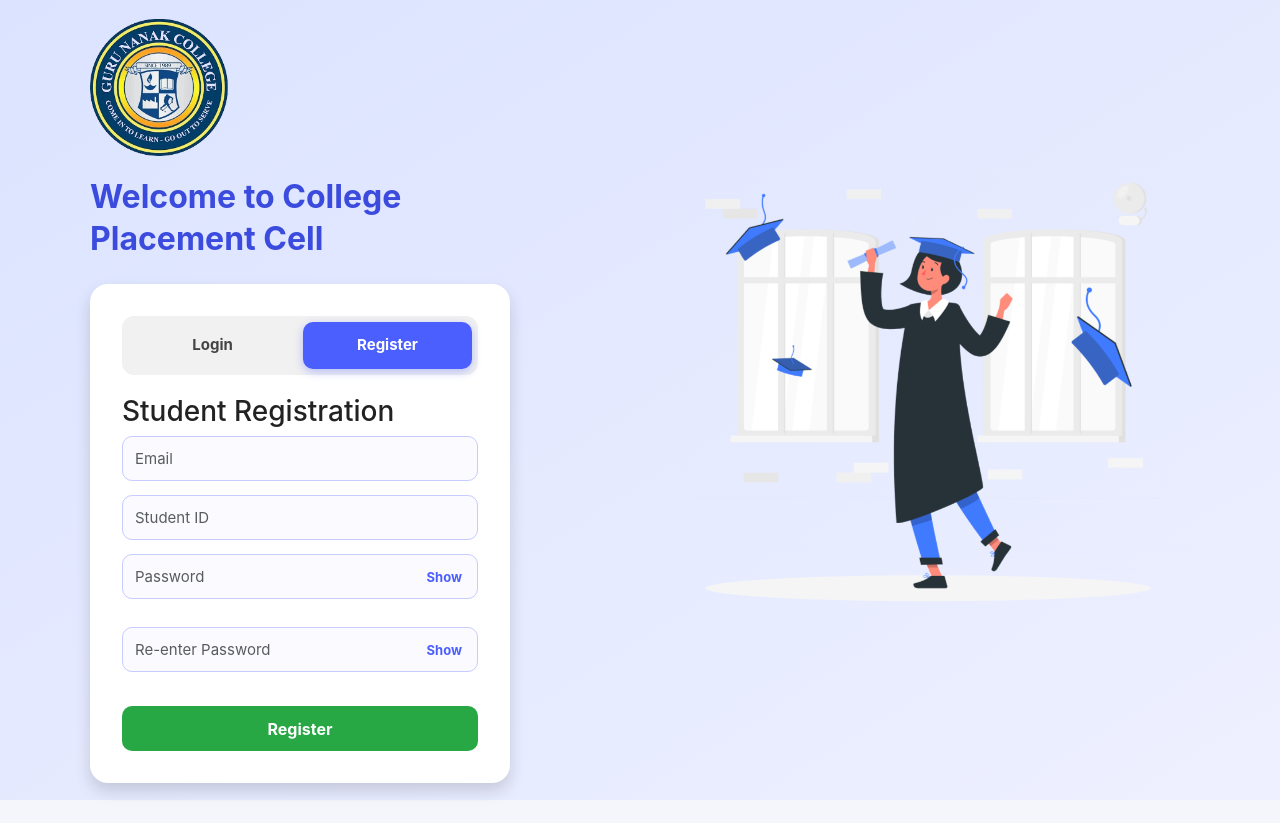
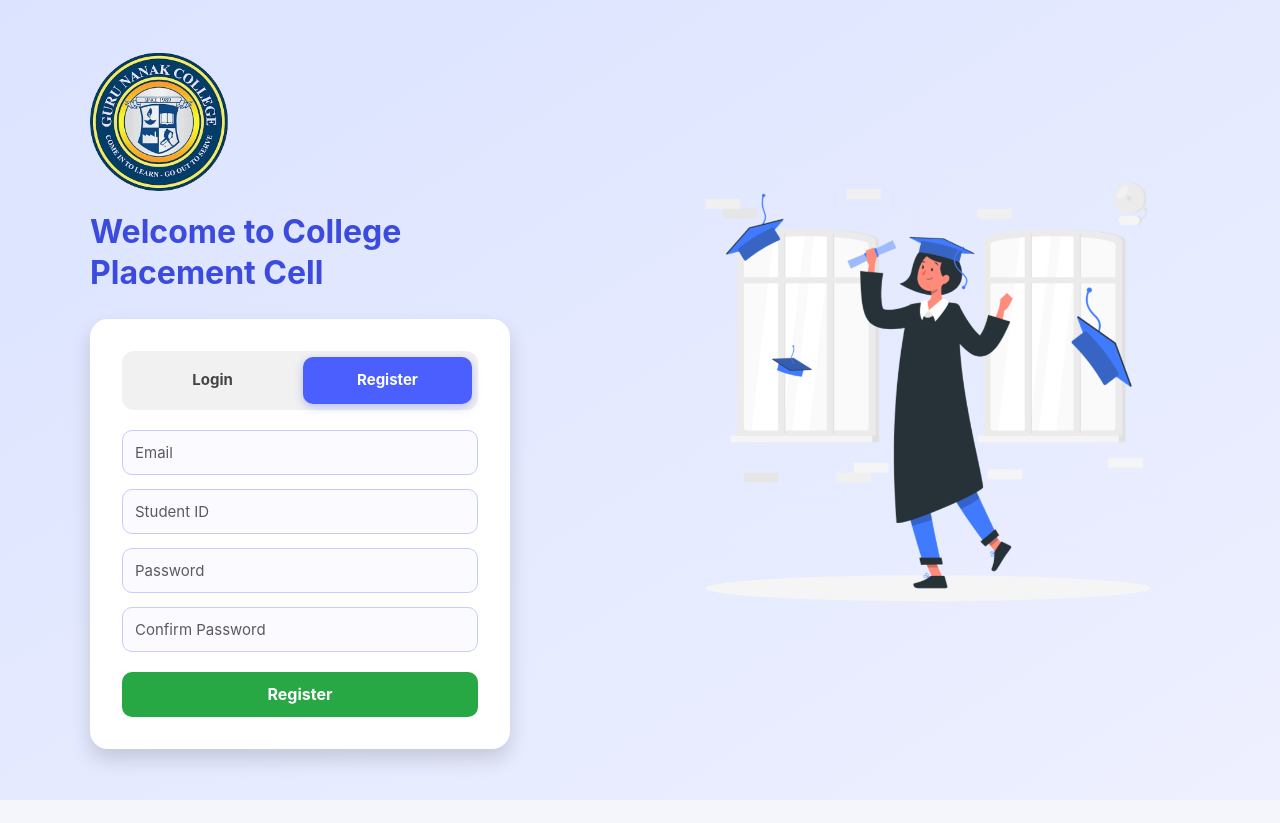
Before and after one commit to KaifShaikh668/college-placement-frontend, a React (Create React App) app: page /login/student in a window 1280 px wide. Both pictures are taken after a click on the button "Register". After the commit the page ends 800 px from the top, so only its background shows below. Built offline with nearby package versions, Linux system fonts and the light colour scheme.

Commit message:
Live border validation with error messages

```diff
--- a/src/pages/auth/StudentLogin.jsx
+++ b/src/pages/auth/StudentLogin.jsx
@@ -1,334 +1,260 @@
 import React, { useMemo, useState } from "react";
 import { useNavigate } from "react-router-dom";
 import axios from "axios";
-import { FaCheckCircle, FaTimesCircle } from "react-icons/fa";
 import "../../styles/Login.css";
 
 import logo from "../../assets/images/logo.png";
 import hero from "../../assets/images/hero.png";
 
 export default function StudentLogin() {
+
 const navigate = useNavigate();
 
-  const [activeTab, setActiveTab] = useState("login");
+const [activeTab,setActiveTab]=useState("login");
 
-  const [loginEmail, setLoginEmail] = useState("");
-  const [loginPassword, setLoginPassword] = useState("");
-  const [showLoginPass, setShowLoginPass] = useState(false);
-  const [loading, setLoading] = useState(false);
+const [loginEmail,setLoginEmail]=useState("");
+const [loginPassword,setLoginPassword]=useState("");
+const [showLoginPass,setShowLoginPass]=useState(false);
+const [loading,setLoading]=useState(false);
 
-  const [regEmail, setRegEmail] = useState("");
-  const [regStudentId, setRegStudentId] = useState("");
-  const [regPassword, setRegPassword] = useState("");
-  const [regConfirmPassword, setRegConfirmPassword] = useState("");
-  const [showRegPass, setShowRegPass] = useState(false);
-  const [showRegConfirmPass, setShowRegConfirmPass] = useState(false);
+const [regEmail,setRegEmail]=useState("");
+const [regStudentId,setRegStudentId]=useState("");
+const [regPassword,setRegPassword]=useState("");
+const [regConfirmPassword,setRegConfirmPassword]=useState("");
 
-  const [, setFormErrors] = useState({});
-  const [showToast, setShowToast] = useState(false);
+const [errors,setErrors]=useState({});
 
-  /* ---------------- VALIDATIONS ---------------- */
+/* ---------------- LIVE VALIDATION ---------------- */
 
-  const emailValid = useMemo(() => {
-    return /^[a-zA-Z0-9._%+-]+@(gmail\.com|yahoo\.com)$/.test(
-      regEmail.trim()
+const emailValid=useMemo(()=>{
+return /^[a-zA-Z0-9._%+-]+@(gmail\.com|yahoo\.com)$/
+.test(regEmail);
+},[regEmail]);
+
+const studentIdValid=useMemo(()=>{
+return /^\d{7}$/.test(regStudentId);
+},[regStudentId]);
+
+const passwordValid=useMemo(()=>{
+const v=regPassword;
+return(
+v.length>=6 &&
+(v.match(/\d/g)||[]).length>=3 &&
+/[!@#$%^&*]/.test(v) &&
+/[A-Za-z]/.test(v)
 );
-  }, [regEmail]);
+},[regPassword]);
 
-  const studentIdValid = useMemo(() => {
-    return /^\d{7}$/.test(regStudentId.trim());
-  }, [regStudentId]);
-
-  const passwordValid = useMemo(() => {
-    const val = regPassword;
-    return (
-      val.length >= 6 &&
-      (val.match(/\d/g) || []).length >= 3 &&
-      /[!@#$%^&*]/.test(val) &&
-      /[A-Za-z]/.test(val)
-    );
-  }, [regPassword]);
-
-  const confirmPasswordValid = useMemo(() => {
-    return (
-      regConfirmPassword.length > 0 &&
-      regPassword === regConfirmPassword
-    );
-  }, [regPassword, regConfirmPassword]);
+const confirmPasswordValid=useMemo(()=>{
+return regPassword===regConfirmPassword &&
+regConfirmPassword.length>0;
+},[regPassword,regConfirmPassword]);
 
 /* ---------------- LOGIN ---------------- */
 
-  const handleLogin = async () => {
-    if (!loginEmail || !loginPassword) return;
+const handleLogin=async()=>{
+if(!loginEmail||!loginPassword)return;
 
-    try {
+try{
 setLoading(true);
 
-      const res = await axios.post(
+const res=await axios.post(
 "https://college-placement-backend-fup4.onrender.com/api/auth/login",
 {
-          email: loginEmail.trim(),
-          password: loginPassword.trim(),
+email:loginEmail.trim(),
+password:loginPassword.trim()
 }
 );
 
-      localStorage.setItem("studentToken", res.data.token);
-      localStorage.setItem("student", JSON.stringify(res.data.user));
+localStorage.setItem("studentToken",res.data.token);
+navigate("/student/dashboard");
 
-      navigate("/student/dashboard");
-    } finally {
+}catch(err){
+console.log(err);
+}finally{
 setLoading(false);
 }
 };
 
 /* ---------------- REGISTER ---------------- */
 
-  const handleRegister = async () => {
-    if (
-      !emailValid ||
-      !studentIdValid ||
-      !passwordValid ||
-      !confirmPasswordValid
-    )
-      return;
+const handleRegister=async()=>{
 
-    try {
+let newErrors={};
+
+if(!emailValid)
+newErrors.email="Only gmail.com or yahoo.com allowed";
+
+if(!studentIdValid)
+newErrors.studentId="Student ID must be 7 digits";
+
+if(!passwordValid)
+newErrors.password=
+"Password must contain 6 chars, 3 numbers & 1 special character";
+
+if(!confirmPasswordValid)
+newErrors.confirmPassword="Passwords do not match";
+
+setErrors(newErrors);
+
+if(Object.keys(newErrors).length>0)return;
+
 await axios.post(
 "https://college-placement-backend-fup4.onrender.com/api/auth/register",
 {
-          email: regEmail.trim(),
-          studentId: regStudentId.trim(),
-          password: regPassword.trim(),
+email:regEmail,
+studentId:regStudentId,
+password:regPassword
 }
 );
 
-      setShowToast(true);
-
-      setTimeout(() => {
 setActiveTab("login");
-        setRegEmail("");
-        setRegStudentId("");
-        setRegPassword("");
-        setRegConfirmPassword("");
-        setShowToast(false);
-      }, 2000);
-    } catch (err) {
-      setFormErrors({
-        general:
-          err.response?.data?.message || "Registration failed",
-      });
-    }
 };
 
-  return (
+return(
+
 <div className="login-wrapper">
-      {showToast && (
-        <div className="toast-success">
-          Registration Successful 🎉
-        </div>
-      )}
 
 <div className="left-panel">
-        <img src={logo} alt="Logo" className="login-logo" />
+
+<img src={logo} alt="" className="login-logo"/>
 <h1 className="project-title">
 Welcome to College Placement Cell
 </h1>
 
-        <div className="auth-card shadow">
+<div className="auth-card">
 
-          {/* ---------- TABS ---------- */}
 <div className="tab-container">
 <button
-              className={activeTab === "login" ? "tab active" : "tab"}
-              onClick={() => setActiveTab("login")}
-            >
-              Login
-            </button>
+className={activeTab==="login"?"tab active":"tab"}
+onClick={()=>setActiveTab("login")}
+>Login</button>
 
 <button
-              className={activeTab === "register" ? "tab active" : "tab"}
-              onClick={() => setActiveTab("register")}
-            >
-              Register
-            </button>
+className={activeTab==="register"?"tab active":"tab"}
+onClick={()=>setActiveTab("register")}
+>Register</button>
 </div>
 
-          {/* ---------- LOGIN ---------- */}
-          {activeTab === "login" && (
+{/* LOGIN */}
+{activeTab==="login"&&(
+
 <div className="form-area">
-              <h3>Student Login</h3>
 
 <input
 className="form-control"
 placeholder="Email"
 value={loginEmail}
-                onChange={(e) =>
-                  setLoginEmail(e.target.value)
-                }
+onChange={(e)=>setLoginEmail(e.target.value)}
 />
 
 <div className="password-wrapper">
 <input
-                  type={showLoginPass ? "text" : "password"}
+type={showLoginPass?"text":"password"}
 className="form-control"
 placeholder="Password"
 value={loginPassword}
-                  onChange={(e) =>
-                    setLoginPassword(e.target.value)
-                  }
+onChange={(e)=>setLoginPassword(e.target.value)}
 />
 
 <button
 type="button"
 className="show-hide-btn"
-                  onClick={() =>
-                    setShowLoginPass(!showLoginPass)
-                  }
+onClick={()=>setShowLoginPass(!showLoginPass)}
 >
-                  {showLoginPass ? "Hide" : "Show"}
+{showLoginPass?"Hide":"Show"}
 </button>
 </div>
 
 <button
-                className="primary-btn w-100"
+className="primary-btn"
 onClick={handleLogin}
 disabled={loading}
 >
-                {loading ? "Logging in..." : "Login"}
+{loading?"Logging...":"Login"}
 </button>
+
 </div>
 )}
 
-          {/* ---------- REGISTER ---------- */}
-          {activeTab === "register" && (
+{/* REGISTER */}
+{activeTab==="register"&&(
+
 <div className="form-area">
-              <h3>Student Registration</h3>
 
-              {/* EMAIL */}
-              <div className="input-group">
 <input
-                  className="form-control"
+className={`form-control ${
+regEmail &&
+(emailValid?"valid-input":"invalid-input")
+}`}
 placeholder="Email"
 value={regEmail}
-                  onChange={(e) =>
-                    setRegEmail(e.target.value)
-                  }
+onChange={(e)=>setRegEmail(e.target.value)}
 />
-                {regEmail &&
-                  (emailValid ? (
-                    <FaCheckCircle className="valid-icon"/>
-                  ) : (
-                    <FaTimesCircle className="invalid-icon"/>
-                  ))}
-              </div>
+{errors.email&&
+<p className="error-message">{errors.email}</p>}
 
-              {/* STUDENT ID */}
-              <div className="input-group">
 <input
-                  className="form-control"
+className={`form-control ${
+regStudentId &&
+(studentIdValid?"valid-input":"invalid-input")
+}`}
 placeholder="Student ID"
 maxLength={7}
 value={regStudentId}
-                  onChange={(e) =>
+onChange={(e)=>
 setRegStudentId(
-                      e.target.value.replace(/[^0-9]/g, "")
-                    )
-                  }
+e.target.value.replace(/[^0-9]/g,"")
+)}
 />
-                {regStudentId &&
-                  (studentIdValid ? (
-                    <FaCheckCircle className="valid-icon"/>
-                  ) : (
-                    <FaTimesCircle className="invalid-icon"/>
-                  ))}
-              </div>
+{errors.studentId&&
+<p className="error-message">{errors.studentId}</p>}
 
-              {/* PASSWORD */}
-              <div className="password-wrapper input-group">
 <input
-                  type={showRegPass ? "text" : "password"}
-                  className="form-control"
+type="password"
+className={`form-control ${
+regPassword &&
+(passwordValid?"valid-input":"invalid-input")
+}`}
 placeholder="Password"
 value={regPassword}
-                  onChange={(e) =>
-                    setRegPassword(e.target.value)
-                  }
+onChange={(e)=>setRegPassword(e.target.value)}
 />
+{errors.password&&
+<p className="error-message">{errors.password}</p>}
+
+<input
+type="password"
+className={`form-control ${
+regConfirmPassword &&
+(confirmPasswordValid?"valid-input":"invalid-input")
+}`}
+placeholder="Confirm Password"
+value={regConfirmPassword}
+onChange={(e)=>setRegConfirmPassword(e.target.value)}
+/>
+{errors.confirmPassword&&
+<p className="error-message">
+{errors.confirmPassword}
+</p>}
 
 <button
-                  type="button"
-                  className="show-hide-btn"
-                  onClick={() =>
-                    setShowRegPass(!showRegPass)
-                  }
-                >
-                  {showRegPass ? "Hide" : "Show"}
-                </button>
-
-                {regPassword &&
-                  (passwordValid ? (
-                    <FaCheckCircle className="valid-icon"/>
-                  ) : (
-                    <FaTimesCircle className="invalid-icon"/>
-                  ))}
-              </div>
-
-              {/* CONFIRM PASSWORD */}
-              <div className="password-wrapper input-group">
-                <input
-                  type={
-                    showRegConfirmPass ? "text" : "password"
-                  }
-                  className="form-control"
-                  placeholder="Re-enter Password"
-                  value={regConfirmPassword}
-                  onChange={(e) =>
-                    setRegConfirmPassword(e.target.value)
-                  }
-                />
-
-                <button
-                  type="button"
-                  className="show-hide-btn"
-                  onClick={() =>
-                    setShowRegConfirmPass(
-                      !showRegConfirmPass
-                    )
-                  }
-                >
-                  {showRegConfirmPass
-                    ? "Hide"
-                    : "Show"}
-                </button>
-
-                {regConfirmPassword &&
-                  (confirmPasswordValid ? (
-                    <FaCheckCircle className="valid-icon"/>
-                  ) : (
-                    <FaTimesCircle className="invalid-icon"/>
-                  ))}
-              </div>
-
-              <button
-                className="success-btn w-100"
+className="success-btn"
 onClick={handleRegister}
-                disabled={
-                  !emailValid ||
-                  !studentIdValid ||
-                  !passwordValid ||
-                  !confirmPasswordValid
-                }
 >
 Register
 </button>
+
 </div>
 )}
+
 </div>
 </div>
 
 <div className="right-panel">
-        <img src={hero} alt="Hero" className="hero-img"/>
+<img src={hero} alt="" className="hero-img"/>
 </div>
+
 </div>
 );
 }
```
Also changed, not shown: src/styles/Login.css (+13 -0 lines). Lines whose indentation alone changed are shown as unchanged.
